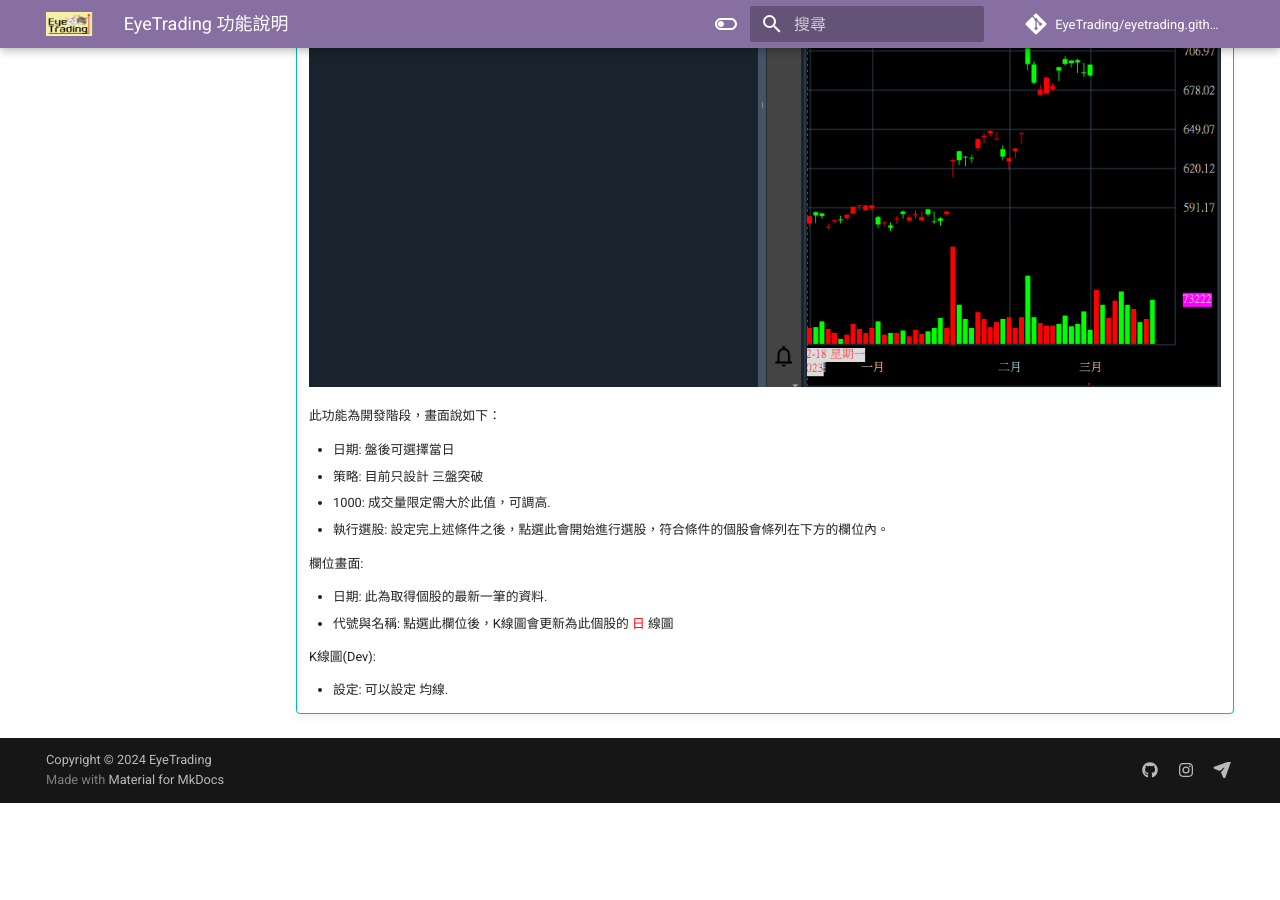
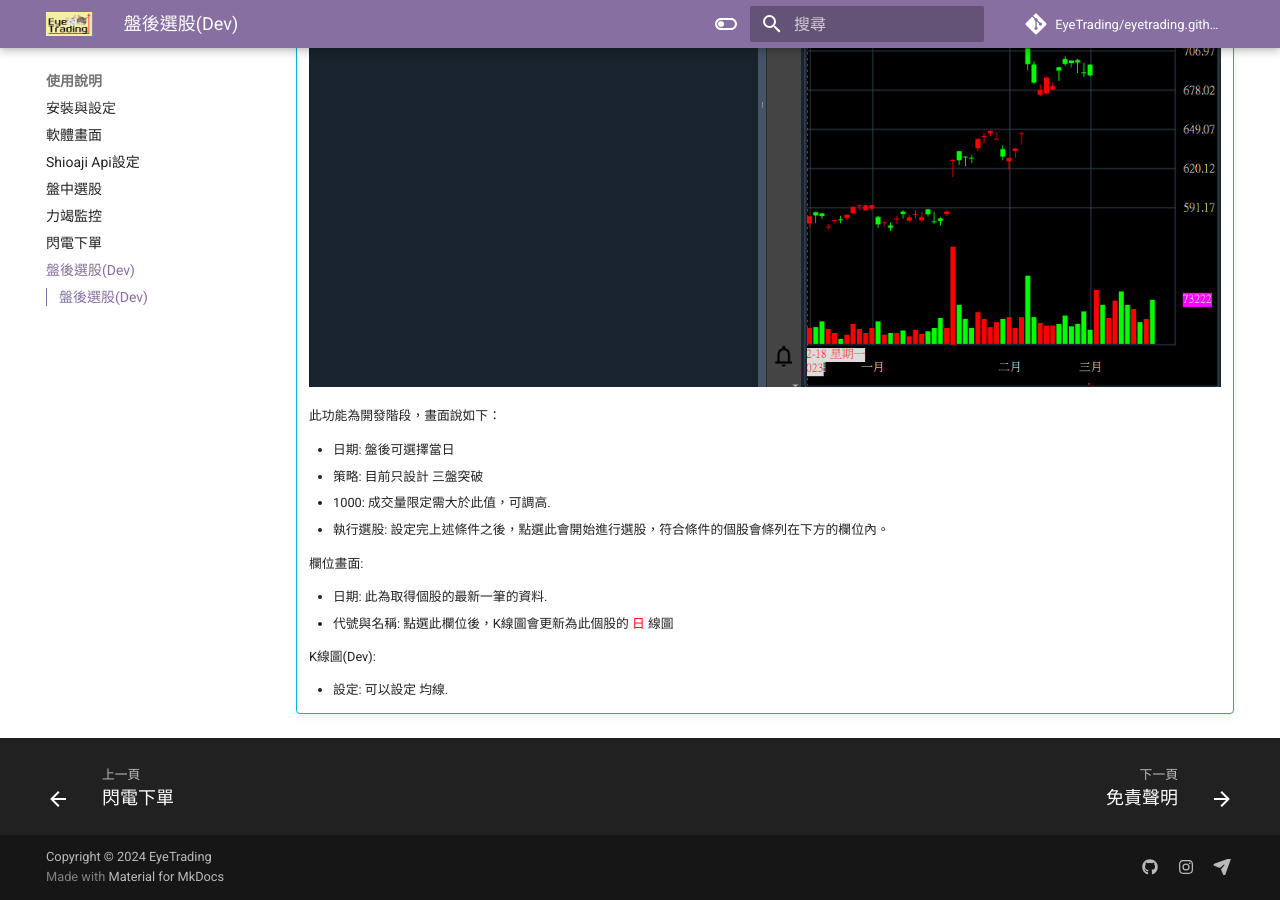
Before and after one commit to EyeTrading/eyetrading.github.io, an MkDocs documentation site: the page built from docs/guides/screen_afterpicks.md, in a window 1280 px wide and 900 px high, scrolled down 716 px. Built offline with MkDocs 1.6.1 and Material for MkDocs 9.7.7, drawn with Linux system fonts in a browser that asks for light colours; comment, search, counter and statistics services are not loaded; before the commit the page ends 1519 px from its top, so only the background shows below that.

Commit message:
Add files via upload

```diff
--- a/mkdocs.yml
+++ b/mkdocs.yml
@@ -16,6 +16,7 @@ nav:
     - 盤中選股: guides/screen_pick.md
     - 力竭監控: guides/screen_exhaust.md
     - 閃電下單: guides/screen_flashbot.md
+    - 盤後選股(Dev): guides/screen_afterpicks.md
   - 免責聲明: disclaimer.md
   - 連絡我們: contact.md
   - 關於: about.md
```
